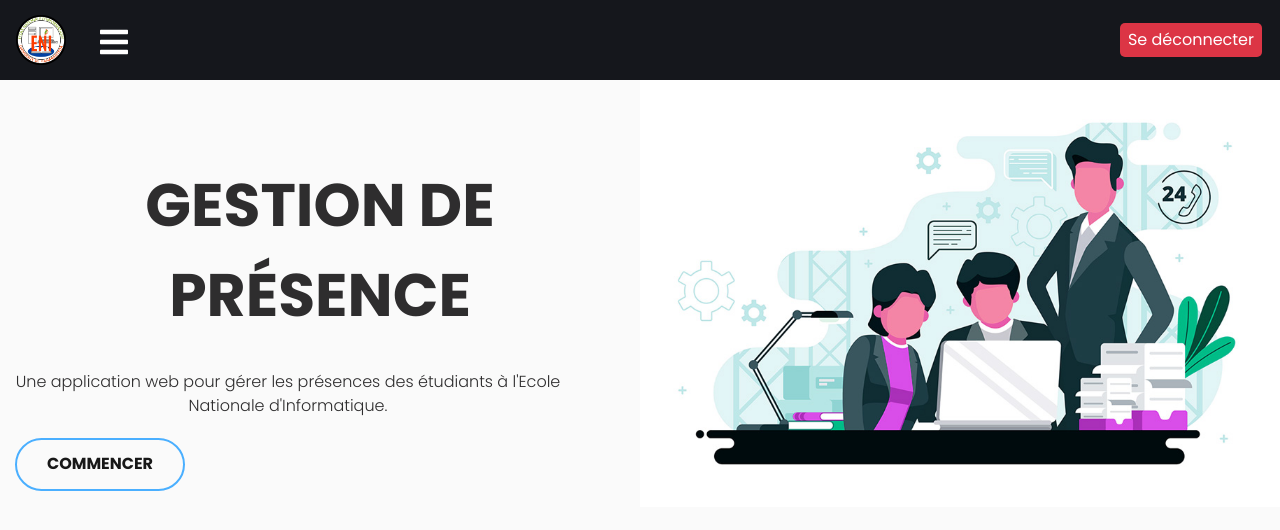
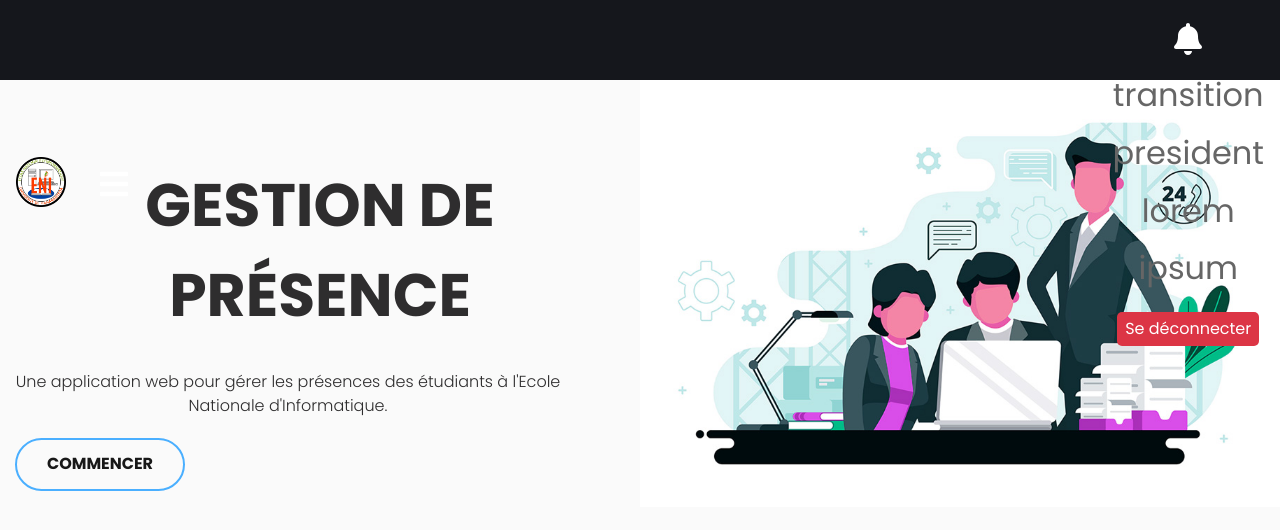
Before and after one commit to Tsiresgrammeur/gestion_presence_front, a React (Create React App) app: page / in a window 1280 px wide. Shown: the top 530 px of the page. Built offline with nearby package versions, Linux system fonts and the light colour scheme; no server answers; sample sign-in values are in the browser's storage.

Commit message:
notification statique

```diff
--- a/src/Eleve/Eleve.jsx
+++ b/src/Eleve/Eleve.jsx
@@ -471,7 +471,7 @@ function Eleve() {
                                 </tr>
                             ) : (
                                 filteredData.map((eleve, index) => (
-                                    <tr key={index}>
+                                    <tr key={index} className={eleve.absence_number >=3 ? "high": ""}>
                                         <td>{eleve.nom}</td>
                                         <td style={{ textAlign: "center" }}>{eleve.prenom}</td>
                                         <td style={{ textAlign: "center" }}>{eleve.libelle}</td>
--- a/src/template/Navbar/Navbar.js
+++ b/src/template/Navbar/Navbar.js
@@ -1,4 +1,4 @@
-import React, { useState,useEffect } from 'react';
+import React, { useState, useEffect } from 'react';
 
 import Button from 'react-bootstrap/Button'
 import * as FaIcons from 'react-icons/fa';
@@ -8,17 +8,24 @@ import { SidebarData } from './SidebarData';
 import './Navbar.css';
 import { IconContext } from 'react-icons';
 import Logo from './logoENI.png'
+import Notification from './Notification'
 
 function Navbar() {
   const [sidebar, setSidebar] = useState(false);
   const [logged, setLogged] = useState(false)
-  useEffect(() =>{
-    localStorage.getItem('role') ? setLogged(true): setLogged(false)
-  },[localStorage.getItem('role')])
+  useEffect(() => {
+    localStorage.getItem('role') ? setLogged(true) : setLogged(false)
+  }, [localStorage.getItem('role')])
+
+  const [notifications, setNotifications] = useState([
+    { id: 1, message: 'Nouvelle notification 1' },
+    { id: 2, message: 'Nouvelle notification 2' },
+    // ... ajoutez d'autres notifications ici
+  ]);
 
   const navigate = useNavigate()
   const showSidebar = () => setSidebar(!sidebar);
-  const logout = () =>{
+  const logout = () => {
 
     localStorage.removeItem('role');
     navigate('/login')
@@ -38,7 +45,19 @@ function Navbar() {
               <FaIcons.FaBars onClick={showSidebar} />
             </Link>
           </div>
-         {logged ? <Button variant='danger' onClick={logout}>Se déconnecter</Button>:''}
+
+          {logged ? <div className='menu-bars'><FaIcons.FaBell/>
+            <ul className='autocomplete-list'>
+
+              <li  class="autocomplete-list-item">transition</li>
+              <li  class="autocomplete-list-item">president </li>
+              <li  class="autocomplete-list-item">lorem     </li>
+              <li  class="autocomplete-list-item">ipsum     </li>
+
+            </ul>
+
+
+          <Button variant='danger' onClick={logout}>Se déconnecter</Button> </div> : ''}
         </div>
 
         <nav className={sidebar ? 'nav-menu active' : 'nav-menu'}>
```
Also changed, not shown: src/styles.css.
